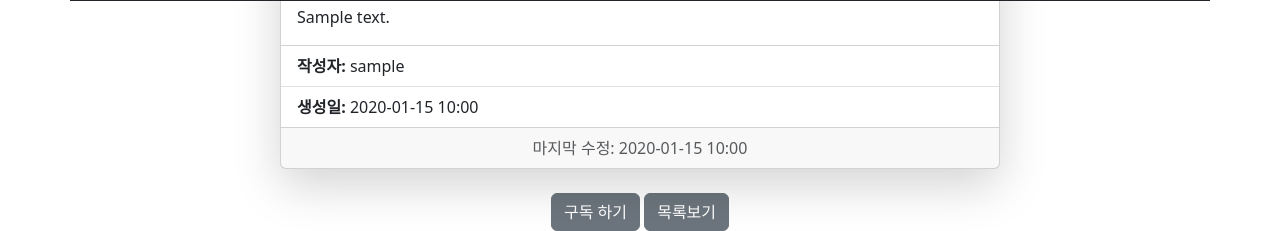
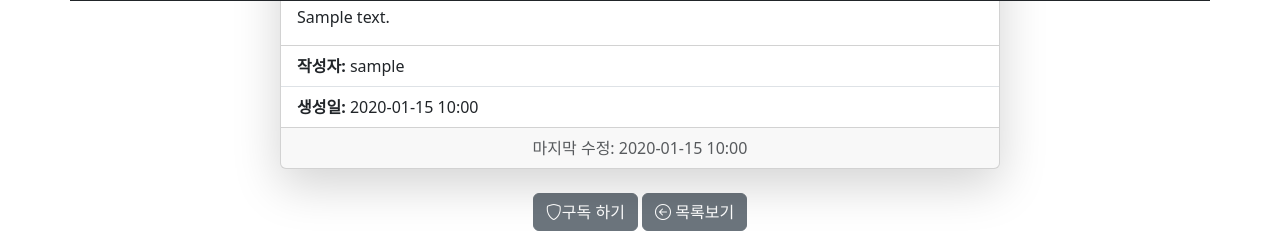
Before and after one commit to lshmbc52/Django_tutorial_3_lionsnow, a Django app: page /imageapp/image/1 in a window 1280 px wide. Shown: the part 799-1030 px from the top of the page. Run offline with Django 5.2, Linux system fonts and the light colour scheme; tables that the repository leaves empty hold one stand-in row (values such as "Sample post"); grey boxes marked "Sample" are stand-in pictures; some libraries are stand-ins or nearby versions.

Commit message:
axios로 변경 및 아이콘 추가

```diff
--- a/config/templates/base.html
+++ b/config/templates/base.html
@@ -4,7 +4,10 @@
     <meta charset="UTF-8">
     <meta name="viewport" content="width=device-width, initial-scale=1.0">
     <title>{% block title %}base.html{% endblock %}</title>
+
+    <script src="https://cdn.jsdelivr.net/npm/axios@1.6.2/dist/axios.js"></script>
     <link href="https://cdn.jsdelivr.net/npm/bootstrap@5.3.3/dist/css/bootstrap.min.css" rel="stylesheet" integrity="sha384-QWTKZyjpPEjISv5WaRU9OFeRpok6YctnYmDr5pNlyT2bRjXh0JMhjY6hW+ALEwIH" crossorigin="anonymous">
+    <link rel="stylesheet" href="https://cdn.jsdelivr.net/npm/bootstrap-icons@1.11.3/font/bootstrap-icons.min.css">
     {% block extra-style %}{% endblock %}
 </head>
 <body class="container">
--- a/imageapp/static/imageapp/js/subscription.js
+++ b/imageapp/static/imageapp/js/subscription.js
@@ -1,41 +1,37 @@
-// subscription.js
 document.addEventListener('DOMContentLoaded', function() {
     // 필요한 DOM 요소들을 가져옵니다
     const subscribeButton = document.getElementById('subscribeButton');
     const subscriberCount = document.getElementById('subscriberCount');
 
     if (subscribeButton) {
-        subscribeButton.addEventListener('click', async function() {
+        subscribeButton.addEventListener('click', function() {
             // 버튼 데이터에서 게시물 ID를 가져옵니다
             const postId = this.dataset.postId;
             // CSRF 토큰을 가져옵니다
             const csrfToken = document.querySelector('[name=csrfmiddlewaretoken]').value;
 
-            try {
-                // 중복 클릭 방지를 위해 버튼을 비활성화합니다
-                this.disabled = true;
+            // 중복 클릭 방지를 위해 버튼을 비활성화합니다
+            this.disabled = true;
 
-                // 서버에 구독 요청을 보냅니다
-                const response = await fetch(`/imageapp/image/${postId}/subscribe/`, {
-                    method: 'POST',
-                    headers: {
-                        'X-CSRFToken': csrfToken,
-                        'Content-Type': 'application/json',
-                    },
-                    credentials: 'same-origin'
-                });
+            // axios 설정
+            axios.defaults.xsrfHeaderName = 'X-CSRFToken';
+            axios.defaults.xsrfCookieName = 'csrftoken';
 
-                if (!response.ok) {
-                    throw new Error('서버 응답 오류');
+            // 서버에 구독 요청을 보냅니다
+            axios.post(`/imageapp/image/${postId}/subscribe/`, {}, {
+                headers: {
+                    'X-CSRFToken': csrfToken,
+                    'Content-Type': 'application/json'
                 }
-
-                const data = await response.json();
+            })
+            .then(response => {
+                const data = response.data;
 
                 // 응답 데이터에 따라 UI를 업데이트합니다
                 if (data.status === 'subscribed') {
-                    subscribeButton.textContent = '구독 중';
+                    subscribeButton.innerHTML = '<i class="bi bi-shield-fill-check"></i> 구독 중';
                 } else {
-                    subscribeButton.textContent = '구독하기';
+                    subscribeButton.innerHTML = '<i class="bi bi-shield"></i> 구독하기';
                 }
 
                 // 구독자 수를 업데이트합니다
@@ -43,14 +39,15 @@
 
                 // 사용자에게 결과를 알립니다
                 // alert(data.message);
-
-            } catch (error) {
+            })
+            .catch(error => {
                 console.error('Error:', error);
                 // alert('오류가 발생했습니다. 다시 시도해주세요.');
-            } finally {
+            })
+            .finally(() => {
                 // 작업이 완료되면 버튼을 다시 활성화합니다
-                this.disabled = false;
-            }
+                subscribeButton.disabled = false;
+            });
         });
     }
 });
--- a/imageapp/templates/imageapp/image_detail.html
+++ b/imageapp/templates/imageapp/image_detail.html
@@ -34,9 +34,9 @@
                 </a>
                 {% else %}
                         {% if subscribed %}
-                        <button id="subscribeButton" data-post-id="{{image.id}}" class="btn btn-secondary">구독 중</button>
+                        <button id="subscribeButton" data-post-id="{{image.id}}" class="btn btn-secondary"><i class="bi bi-shield-fill-check"></i>구독 중</button>
                         {% else %}
-                        <button id="subscribeButton" data-post-id="{{image.id}}" class="btn btn-secondary">구독 하기</button>
+                        <button id="subscribeButton" data-post-id="{{image.id}}" class="btn btn-secondary"><i class="bi bi-shield"></i>구독 하기</button>
                         {% endif %}
                 {% endif %}
                 <a href="{% url 'imageapp:index' %}" class="btn btn-secondary">
```
